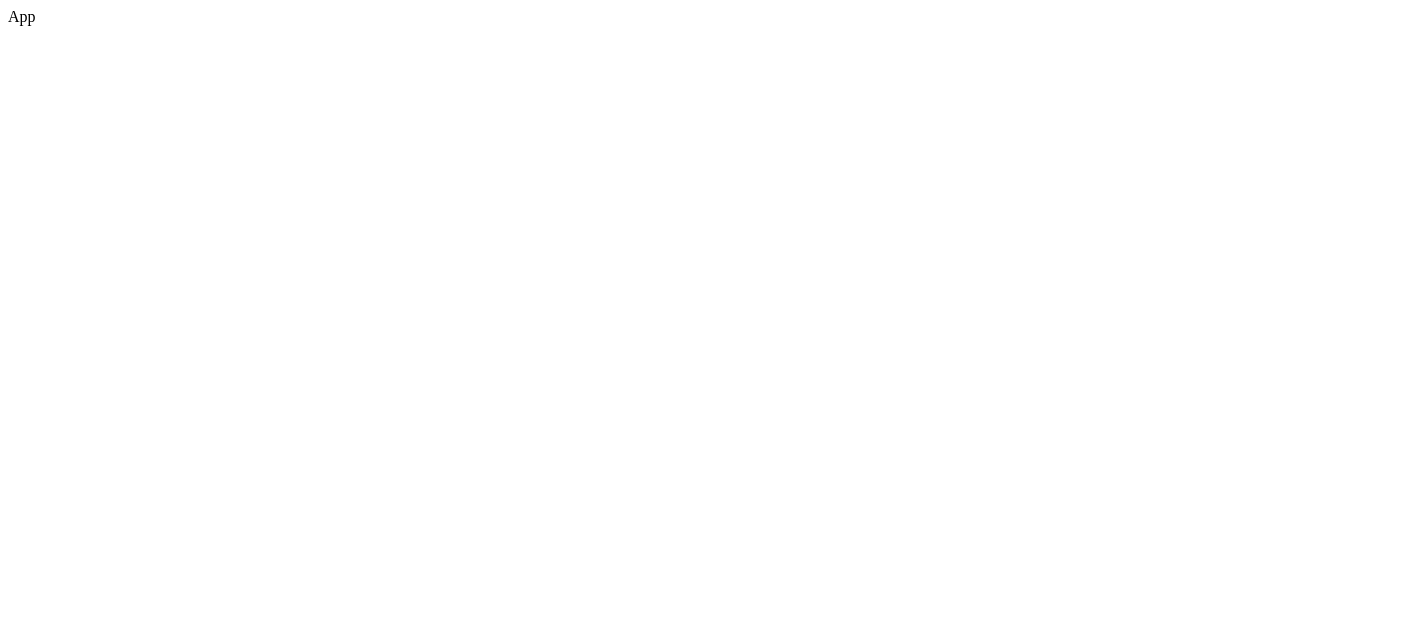
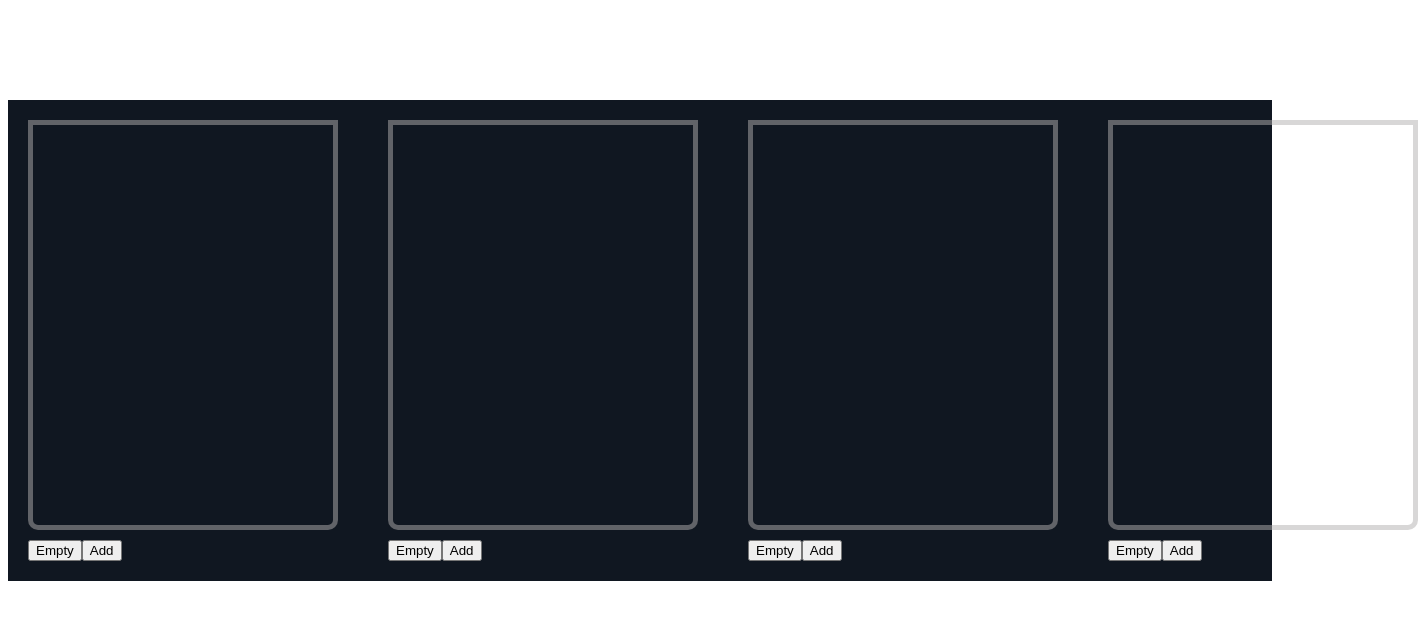
Before and after one commit to SandhyaR1007/water-tank-challenge, a React (Vite) app: page / in a window 1280 px wide. Shown: the top 620 px of the page, 1418 px wide, since content can reach past the window. Built offline with nearby package versions, Linux system fonts and the light colour scheme.

Commit message:
add: Tank and Container

```diff
--- a/src/App.css
+++ b/src/App.css
@@ -0,0 +1,24 @@
+.container {
+  display: flex;
+  gap: 50px;
+  padding: 20px;
+  background-color: rgb(16, 23, 33);
+  margin-top: 100px;
+}
+.tank {
+  height: 400px;
+  border: 5px solid rgb(177, 175, 175, 0.5);
+  width: 300px;
+  border-bottom-left-radius: 10px;
+  border-bottom-right-radius: 10px;
+  margin-bottom: 10px;
+  display: flex;
+  align-items: flex-end;
+  overflow: hidden;
+}
+.water {
+  background-color: rgb(76, 175, 251);
+  width: 100%;
+  border-bottom-left-radius: 5px;
+  border-bottom-right-radius: 5px;
+}
--- a/src/App.jsx
+++ b/src/App.jsx
@@ -1,7 +1,13 @@
+import "./App.css";
 import React from "react";
+import Container from "./components/Container";
 
 const App = () => {
-  return <div>App</div>;
+  return (
+    <div>
+      <Container />
+    </div>
+  );
 };
 
 export default App;
--- /dev/null
+++ b/src/components/Container.jsx
@@ -0,0 +1,15 @@
+import React from "react";
+import Tank from "./Tank";
+
+const Container = () => {
+  return (
+    <div className="container">
+      <Tank />
+      <Tank />
+      <Tank />
+      <Tank />
+    </div>
+  );
+};
+
+export default Container;
--- /dev/null
+++ b/src/components/Tank.jsx
@@ -0,0 +1,17 @@
+import React from "react";
+
+const Tank = () => {
+  return (
+    <div>
+      <div className="tank">
+        <div className="water"></div>
+      </div>
+      <div>
+        <button>Empty</button>
+        <button>Add</button>
+      </div>
+    </div>
+  );
+};
+
+export default Tank;
```
